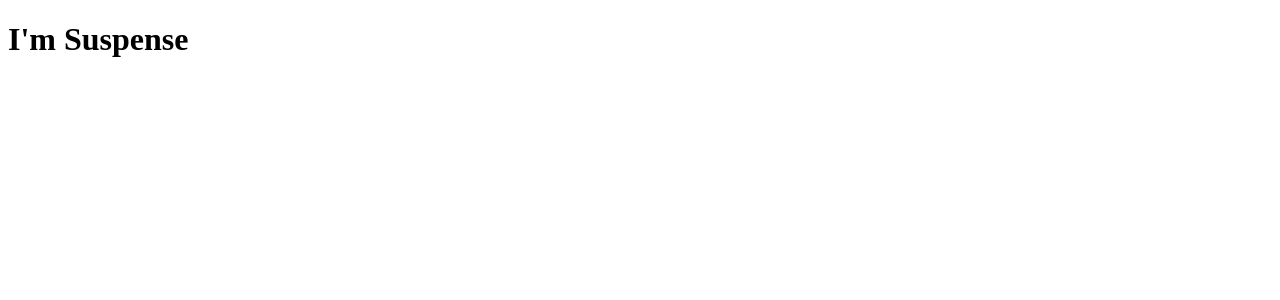
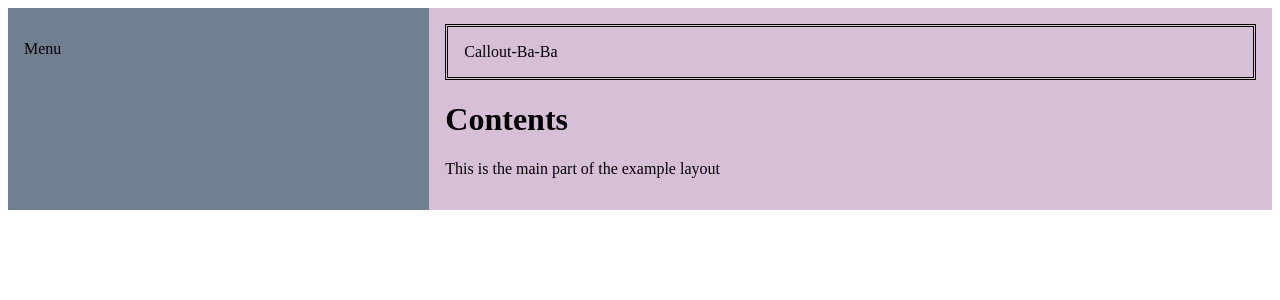
Before and after one commit to KVexcavator/other_hooks_simples, a React (Create React App) app: page / in a window 1280 px wide. Shown: the top 300 px of the page. Built offline with nearby package versions, Linux system fonts and the light colour scheme.

Commit message:
prepare styles

```diff
--- /dev/null
+++ b/src/suspense/Callout.js
@@ -0,0 +1,5 @@
+import './style.css';
+
+export default function Callout({children}){
+  return <div className='callout'>{children}</div>
+}
--- /dev/null
+++ b/src/suspense/SiteLayout.js
@@ -0,0 +1,13 @@
+import './style.css'
+
+export default function SiteLayout({
+    children,
+    menu = c => null
+  }) {
+  return (
+    <div className="site-container">
+      <div className='first'>{menu}</div>
+      <div className='second'>{children}</div>
+    </div>
+  );
+}
--- a/src/suspense/Suspense.js
+++ b/src/suspense/Suspense.js
@@ -1,3 +1,14 @@
+import SiteLayout from "./SiteLayout";
+import Callout from "./Callout";
+
 export default function Suspense(){
-  return <h1>I'm Suspense</h1>
+  return (
+    <SiteLayout menu={<p>Menu</p>}>
+      <>
+        <Callout>Callout-Ba-Ba</Callout>
+        <h1>Contents</h1>
+        <p>This is the main part of the example layout</p>
+      </>
+    </SiteLayout>
+  )
 }
--- /dev/null
+++ b/src/suspense/style.css
@@ -0,0 +1,17 @@
+.site-container {
+  display: grid;
+  grid-template-columns: 1fr 2fr;
+  grid-template-rows: 1fr;
+}
+.first {
+  background: slategray;
+  padding: 1em;
+}
+.second {
+  background: thistle;
+  padding: 1em;
+}
+.callout {
+  border:  double black 3px;
+  padding: 1em;
+}
```
